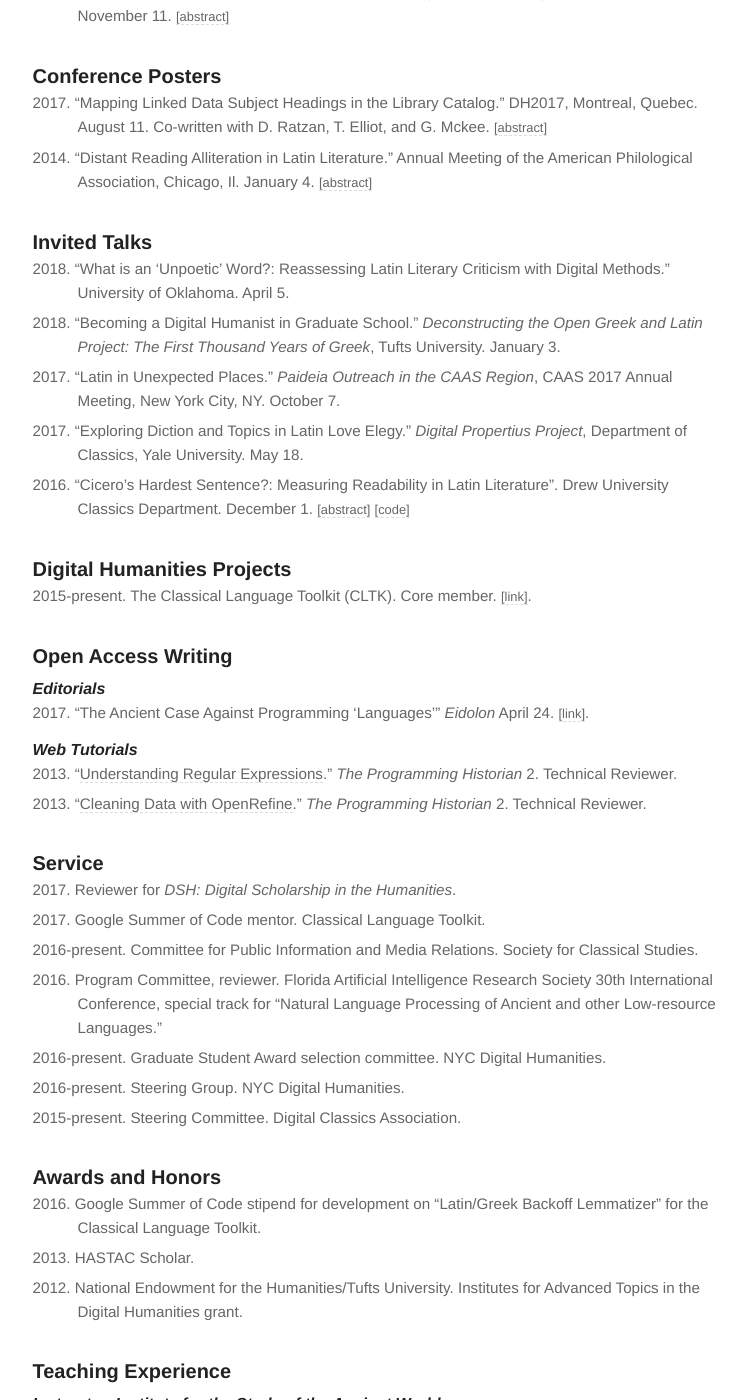
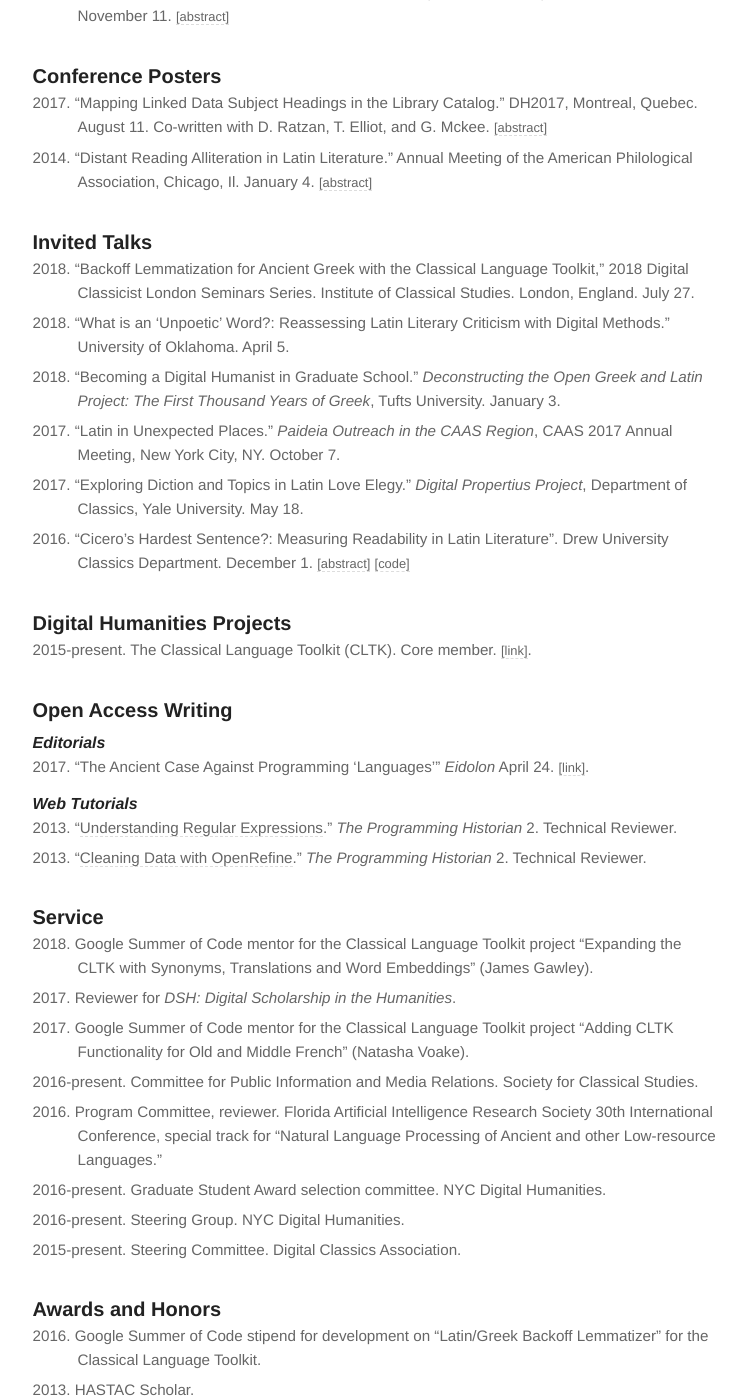
Before and after one commit to diyclassics/diyclassics.github.io, a Jekyll site: the page built from cv.md, in a window 1280 px wide and 1400 px high, scrolled down 2916 px. Shown: the whole window, without its empty margins (265-1011 px from the left). Built offline with Jekyll 4.4.1, drawn with Linux system fonts in a browser that asks for light colours; some of the changed text lies outside the part shown.

Commit message:
Update cv

```diff
--- a/cv.md
+++ b/cv.md
@@ -110,6 +109,7 @@
 
 ### Invited Talks
 
+- 2018\. "Backoff Lemmatization for Ancient Greek with the Classical Language Toolkit," 2018 Digital Classicist London Seminars Series. Institute of Classical Studies. London, England. July 27.
 - 2018\. "What is an 'Unpoetic' Word?: Reassessing Latin Literary Criticism with Digital Methods." University of Oklahoma. April 5.
 - 2018\. "Becoming a Digital Humanist in Graduate School." *Deconstructing the Open Greek and Latin Project: The First Thousand Years of Greek*, Tufts University. January 3.
 - 2017\. "Latin in Unexpected Places." *Paideia Outreach in the CAAS Region*, CAAS 2017 Annual Meeting, New York City, NY. October 7.
@@ -148,8 +148,9 @@
 
 ### Service
 
+- 2018\. Google Summer of Code mentor for the Classical Language Toolkit project "Expanding the CLTK with Synonyms, Translations and Word Embeddings" (James Gawley).
 - 2017\. Reviewer for *DSH: Digital Scholarship in the Humanities*.
-- 2017\. Google Summer of Code mentor. Classical Language Toolkit.
+- 2017\. Google Summer of Code mentor for the Classical Language Toolkit project "Adding CLTK Functionality for Old and Middle French" (Natasha Voake).
 - 2016-present. Committee for Public Information and Media Relations. Society for Classical Studies.
 - 2016\. Program Committee, reviewer. Florida Artificial Intelligence Research Society 30th International Conference, special track for "Natural Language Processing of Ancient and other Low-resource Languages."
 - 2016-present. Graduate Student Award selection committee. NYC Digital Humanities.
```
Also changed, not shown: other parts of cv.md (+1 -2 lines).
